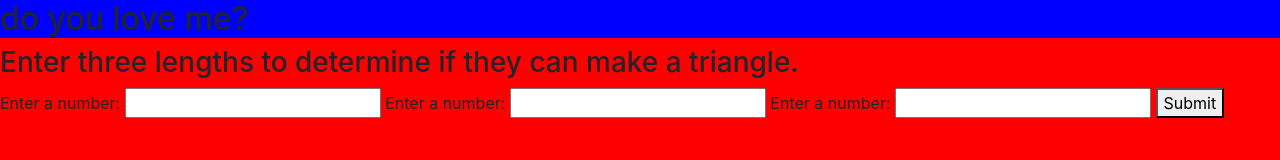
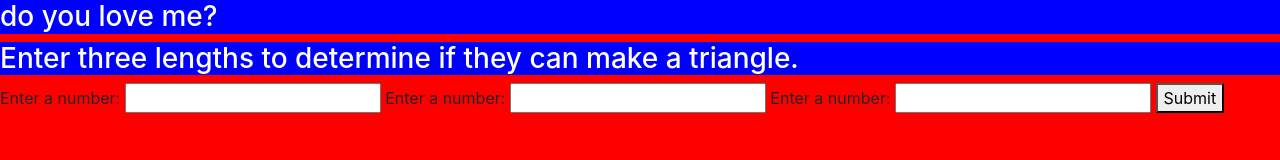
Before and after one commit to drewjparker91/shapeTracker, a website built with webpack: page src/index.html in a window 1280 px wide. Built offline with nearby package versions, Linux system fonts and the light colour scheme.

Commit message:
fix bug in triangle.js

```diff
--- a/package.json
+++ b/package.json
@@ -1,5 +1,5 @@
 {
-  "name": "shapeTracker",
+  "name": "shapetracker",
   "version": "1.0.0",
   "description": "",
   "main": "index.js",
--- a/src/css/styles.css
+++ b/src/css/styles.css
@@ -1,9 +1,8 @@
 body {
   background-color: red;
-  text: white;
-
 }
 
-h2 {
+h3 {
   background-color: blue;
+  color: white;
 }
--- a/src/index.html
+++ b/src/index.html
@@ -5,7 +5,7 @@
     <title>Shape Tracker</title>
   </head>
 <body>
-  <h2>do you love me?</h2>
+  <h3>do you love me?</h3>
   <h3>Enter three lengths to determine if they can make a triangle.</h3>
   <form id="triangle-checker-form">
     <label for="length1">Enter a number:</label>
--- a/src/main.js
+++ b/src/main.js
@@ -11,7 +11,7 @@ $(document).ready(function() {
     const length1 = $('#length1').val();
     const length2 = $('#length2').val();
     const length3 = $('#length3').val();
-    const triangle = new Triangle(length1, length2, length3)
+    const triangle = new Triangle(length1, length2, length3);
     const response = triangle.checkType();
     $('#response').append("<p>" + response + "</p>");
   });
--- a/src/triangle.js
+++ b/src/triangle.js
@@ -1,4 +1,4 @@
-function Triangle(side1, side2, side3) {
+export default function Triangle(side1, side2, side3) {
   this.side1 = side1;
   this.side2 = side2;
   this.side3 = side3;
@@ -6,4 +6,4 @@ function Triangle(side1, side2, side3) {
 
 Triangle.prototype.checkType = function() {
   return "I can't answer that yet!";
-}
+};
```
